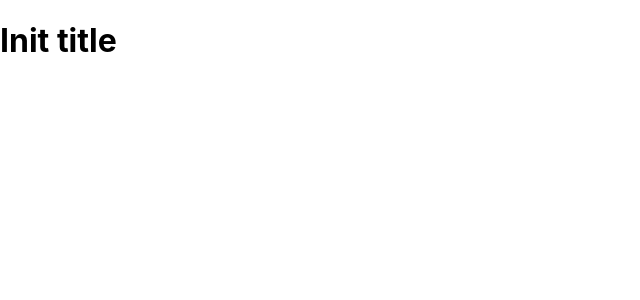
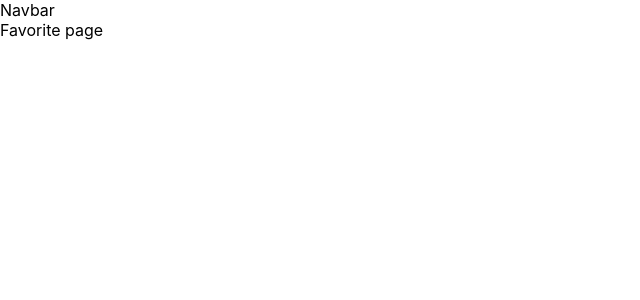
Before and after one commit to orlovse/Sergey-Orlov-11-01-2021, a React (Create React App) app: page /favorites in a window 1280 px wide. Shown: the top 300 px of the page, without its empty margins (0-640 px from the left). Built offline with nearby package versions, Linux system fonts and the light colour scheme.

Commit message:
add basic structure and routing

```diff
--- a/src/App.js
+++ b/src/App.js
@@ -1,7 +1,18 @@
+import { Switch, Route } from "react-router-dom";
+import Navbar from "./components/navbar";
+import Home from "./pages/home";
+import Favorites from "./pages/favorites";
+import NotFoundPage from "./components/notFoundPage";
+
 function App() {
   return (
     <div className="App">
-      <h1>Init title</h1>
+      <Navbar />
+      <Switch>
+        <Route exact path="/" component={Home} />
+        <Route exact path="/favorites" component={Favorites} />
+        <Route path="/" component={NotFoundPage} />
+      </Switch>
     </div>
   );
 }
--- /dev/null
+++ b/src/components/navbar/index.js
@@ -0,0 +1 @@
+export { default } from "./navbar";
--- /dev/null
+++ b/src/components/navbar/navbar.js
@@ -0,0 +1,9 @@
+const Navbar = () => {
+  return (
+    <>
+      <div>Navbar</div>
+    </>
+  );
+};
+
+export default Navbar;
--- /dev/null
+++ b/src/components/notFoundPage/index.js
@@ -0,0 +1 @@
+export { default } from "./notFoundPage";
--- /dev/null
+++ b/src/components/notFoundPage/notFoundPage.js
@@ -0,0 +1,9 @@
+const NotFoundPage = () => {
+  return (
+    <>
+      <div>Not found 404</div>
+    </>
+  );
+};
+
+export default NotFoundPage;
--- a/src/index.js
+++ b/src/index.js
@@ -1,12 +1,15 @@
 import React from "react";
 import ReactDOM from "react-dom";
+import { BrowserRouter } from "react-router-dom";
 import "./index.css";
 import App from "./App";
 import reportWebVitals from "./reportWebVitals";
 
 ReactDOM.render(
   <React.StrictMode>
-    <App />
+    <BrowserRouter>
+      <App />
+    </BrowserRouter>
   </React.StrictMode>,
   document.getElementById("root")
 );
--- /dev/null
+++ b/src/pages/favorites.js
@@ -0,0 +1,9 @@
+const Favorites = () => {
+  return (
+    <>
+      <div>Favorite page</div>
+    </>
+  );
+};
+
+export default Favorites;
--- /dev/null
+++ b/src/pages/home.js
@@ -0,0 +1,9 @@
+const Home = () => {
+  return (
+    <>
+      <div>Homepage</div>
+    </>
+  );
+};
+
+export default Home;
```
